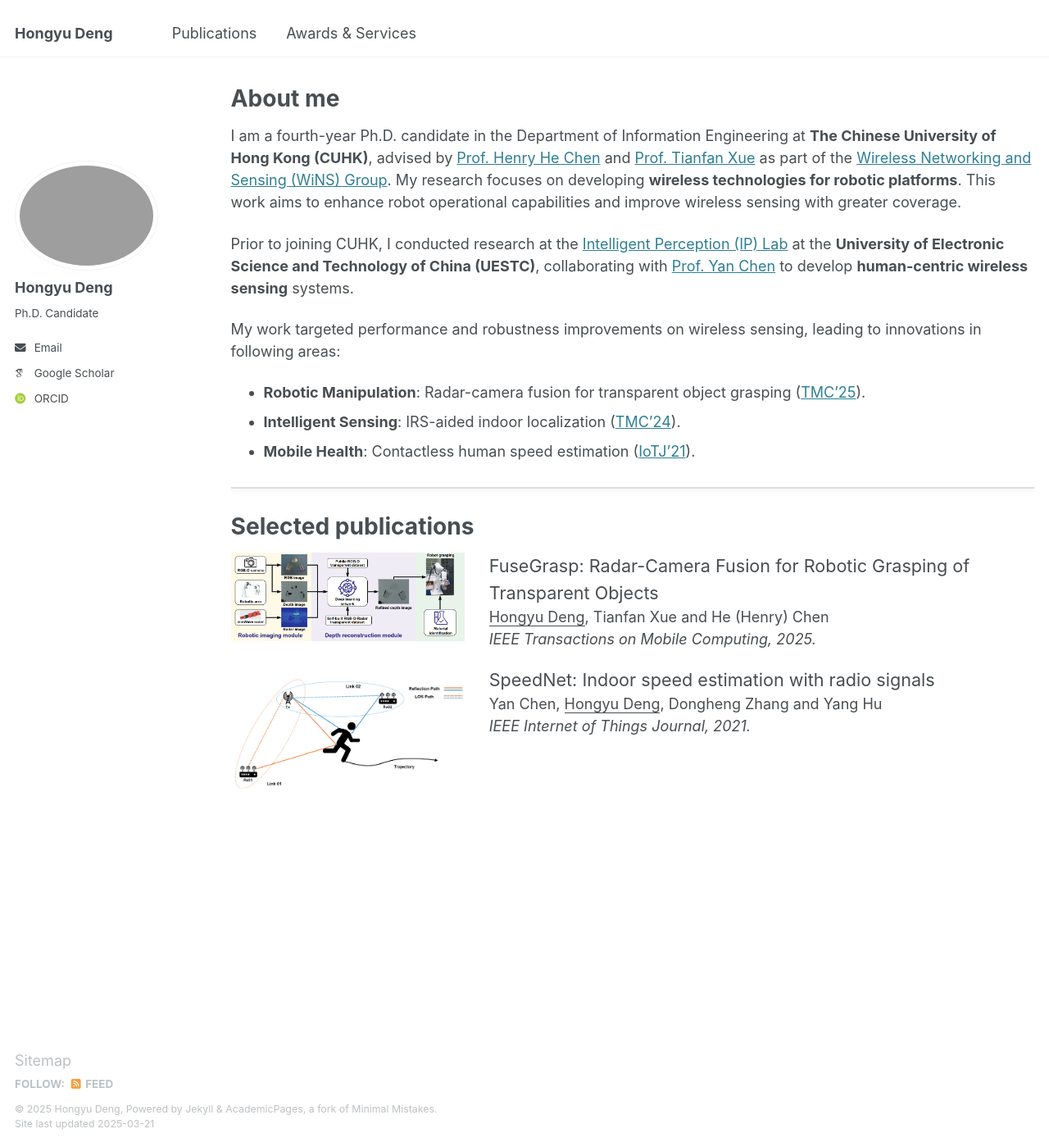
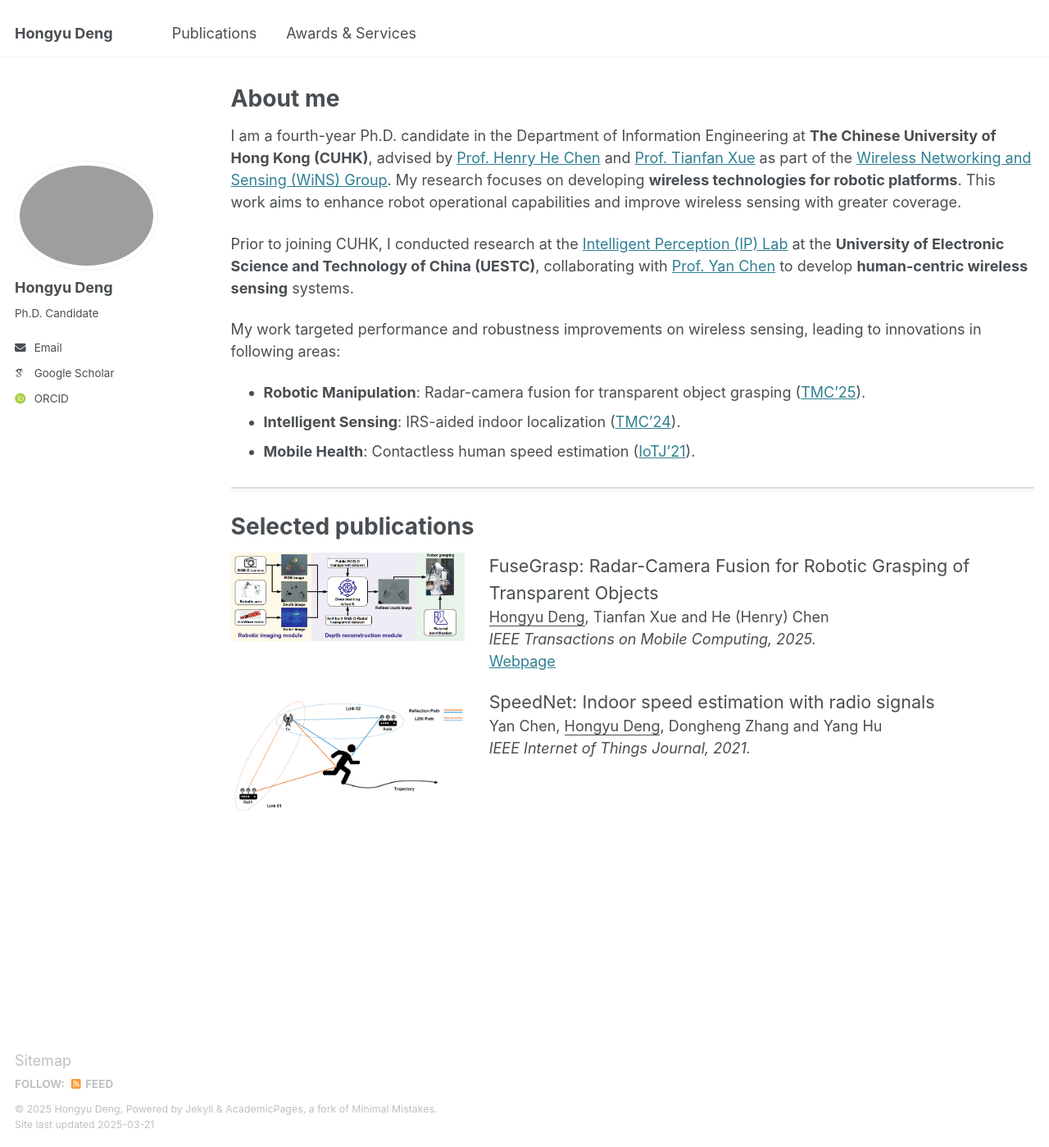
Before and after one commit to eehydeng/eehydeng.github.io, a Jekyll site: the page built from _pages/about.md, in a window 1280 px wide and 1399 px high. Shown: the whole window at 82% size. Built offline with Jekyll 4.4.1, drawn with Linux system fonts in a browser that asks for light colours; some web fonts are replaced.

Commit message:
about.md

```diff
--- a/_pages/about.md
+++ b/_pages/about.md
@@ -31,7 +31,7 @@ Selected publications
     <p style="font-size: 1.2em; margin: 0;">FuseGrasp: Radar-Camera Fusion for Robotic Grasping of Transparent Objects<br></p>
     <p style="margin: 0;"><u>Hongyu Deng</u>, Tianfan Xue and He (Henry) Chen<br></p>
     <p style="margin: 0;"><em>IEEE Transactions on Mobile Computing, 2025.</em><br></p>
-    <!-- <p style="margin: 0;"><a href="">Project</a></p> -->
+    <p style="margin: 0;"><a href="https://eehydeng.github.io/fusegrasp/">Webpage</a></p>
   </div>
 </div>
 
```
